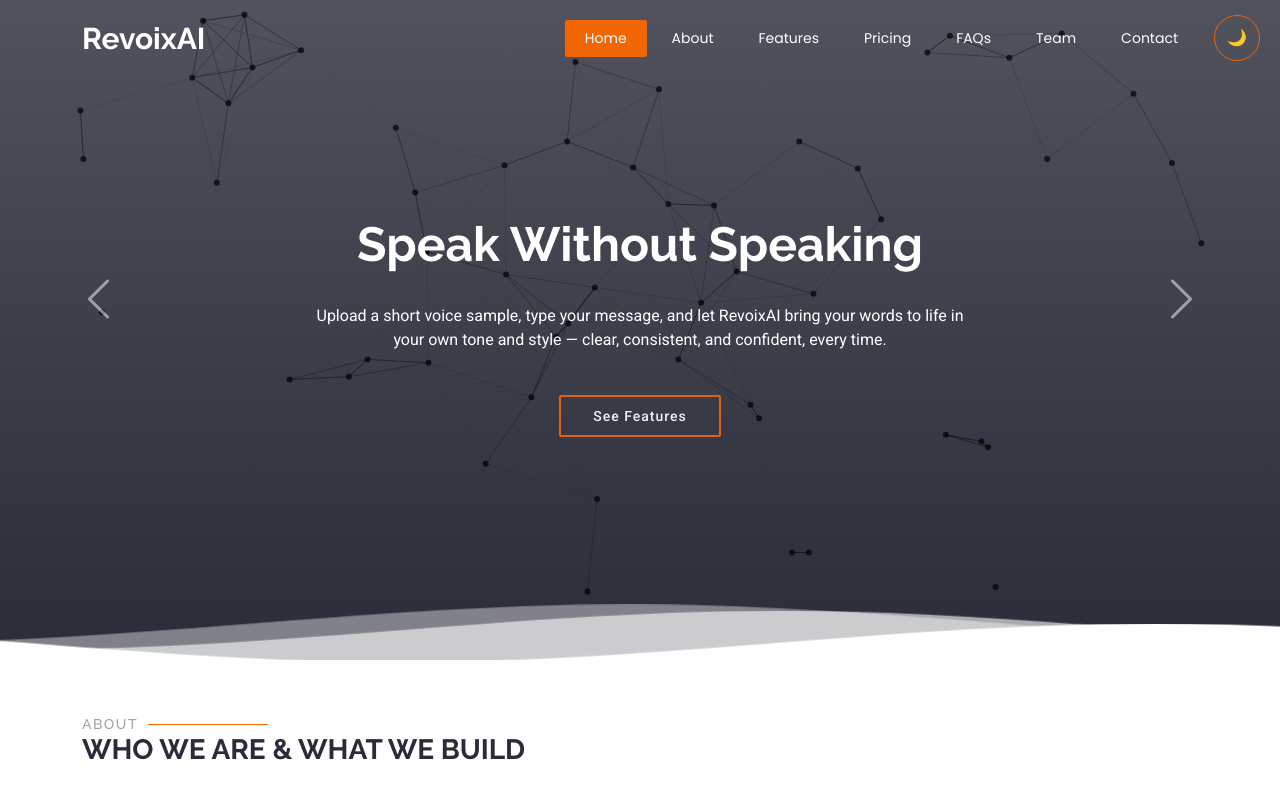
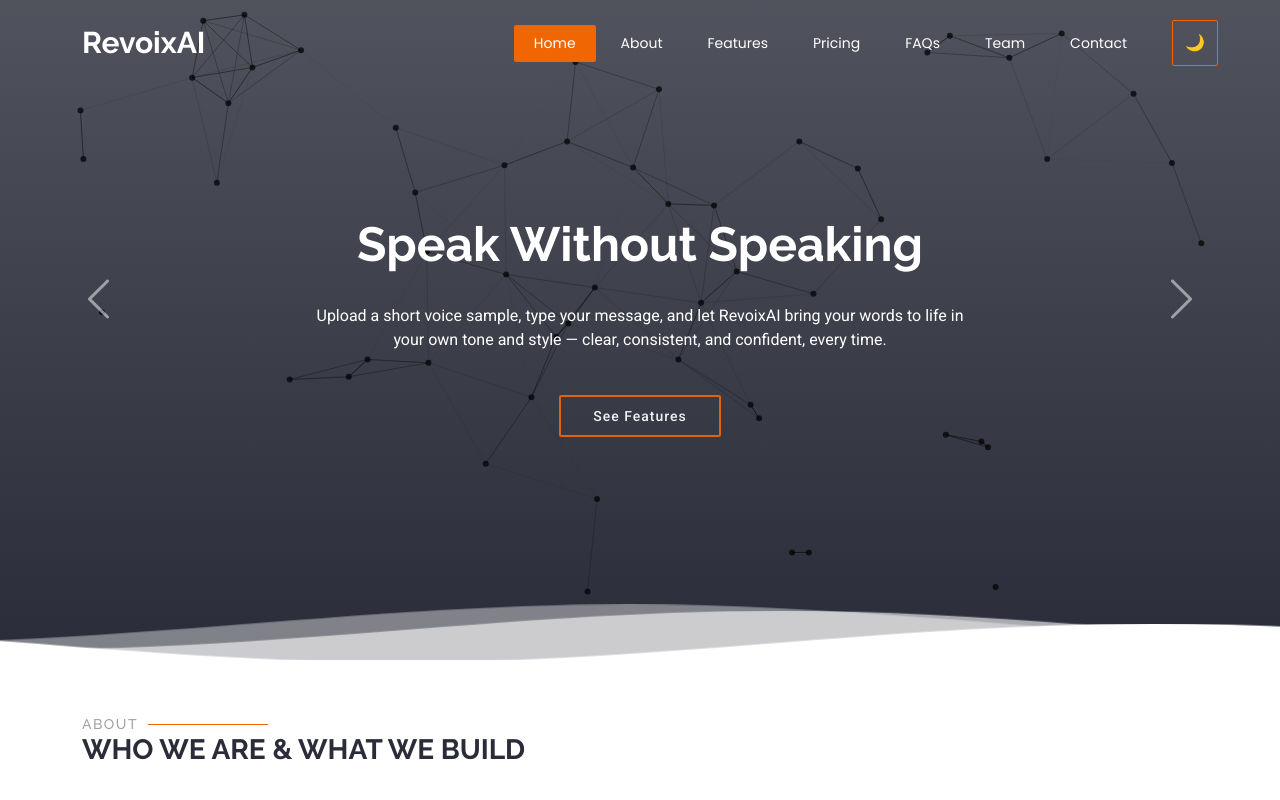
Before and after one commit to RevoixAI/RevoixAI.github.io, a plain HTML site: page index.html in a window 1280 px wide. Shown: the top 800 px of the page. Drawn offline with nearby package versions, Linux system fonts and the light colour scheme.

Commit message:
fixup: theme button

```diff
--- a/assets/css/main.css
+++ b/assets/css/main.css
@@ -669,15 +669,15 @@
   --------------------------------------------------------------*/
 
   .theme-toggle-btn {
-    position: fixed;
-    top: 15px;
-    right: 20px;
+    position: relative;
+    top: 0px;
+    left: 20px;
     z-index: 999;
     background-color: var(--background-color);
     color: var(--accent-color);
     border: 1px solid var(--accent-color);
     padding: 10px 12px;
-    border-radius: 50px;
+    border-radius: 2px;
     cursor: pointer;
     transition: background 0.3s, color 0.3s;
   }
--- a/index.html
+++ b/index.html
@@ -49,10 +49,10 @@
           <li><a href="#faq">FAQs</a></li>
           <li><a href="#team">Team</a></li>
           <li><a href="#contact">Contact</a></li>
+          <li><button id="toggleTheme" class="theme-toggle-btn">🌙</button></li>
         </ul>
         <i class="mobile-nav-toggle d-xl-none bi bi-list"></i>
       </nav>
-      <button id="toggleTheme" class="theme-toggle-btn">🌙</button>
 
     </div>
   </header>
```
